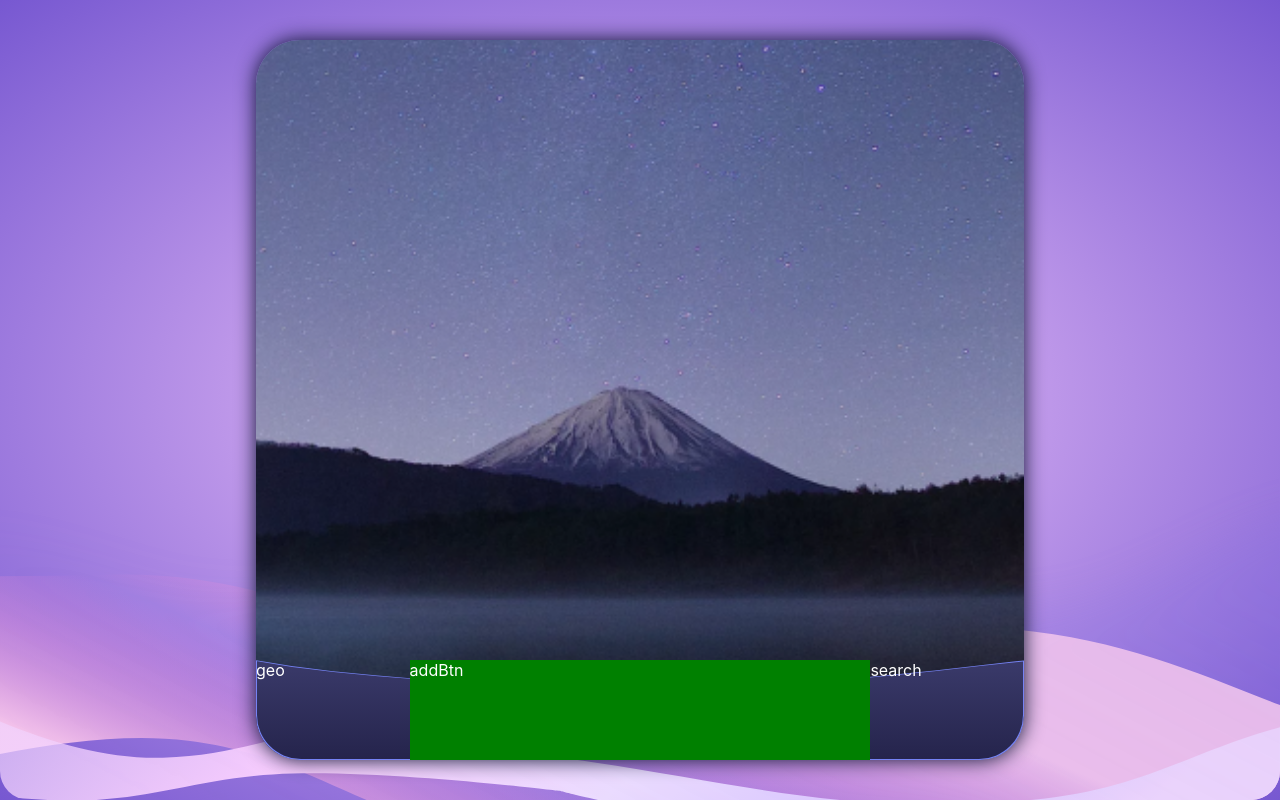
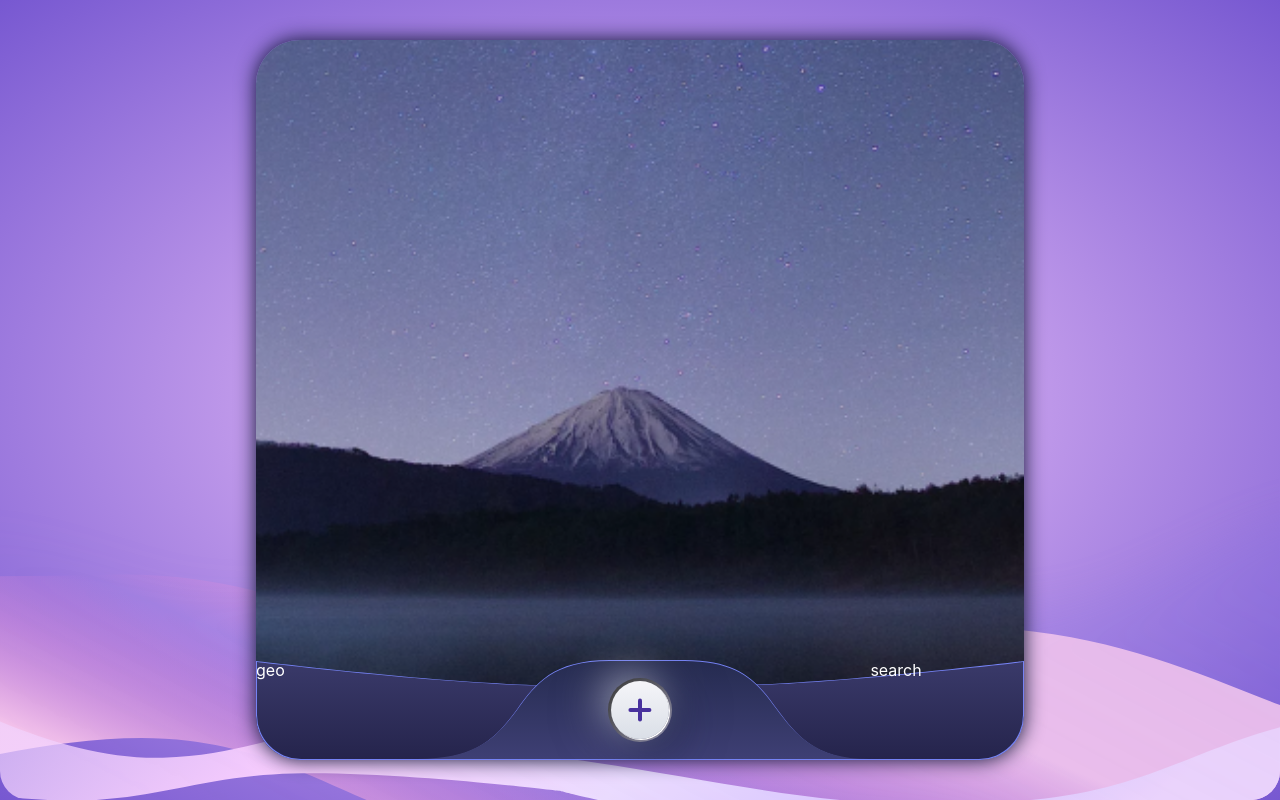
Before and after one commit to polPintero/pandateam_weather_forecast, a Vue app: page / in a window 1280 px wide. Built offline with nearby package versions, Linux system fonts and the light colour scheme.

Commit message:
basic created btn

```diff
--- a/src/components/moleculs/Menu/AddBtn.vue
+++ b/src/components/moleculs/Menu/AddBtn.vue
@@ -1,5 +1,17 @@
 <template>
-  <div class="add-btn__wrap">addBtn</div>
+  <div class="add-btn__wrap">
+    <div class="add-btn__container">
+      <div class="add-btn"></div>
+    </div>
+  </div>
+
+  <svg class="clip-path-only">
+    <clipPath id="add-btn-path" clipPathUnits="objectBoundingBox">
+      <path
+        d="M0.434,0 H0.597 C0.721,0,0.758,0.241,0.797,0.487 C0.838,0.741,0.88,1,1,1 H0.016 C0.151,1,0.193,0.741,0.234,0.487 C0.273,0.241,0.31,0,0.434,0"
+      ></path>
+    </clipPath>
+  </svg>
 </template>
 
 <script>
@@ -10,10 +22,79 @@ export default {
 
 <style lang="scss" scoped>
 .add-btn {
+  width: 100%;
+  height: 100%;
+  min-width: 100%;
+  border-radius: inherit;
+  position: relative;
+  cursor: pointer;
+  background-image: linear-gradient(#f5f5f9, #dadfe7);
+  filter: drop-shadow(-10px -10px 20px rgba(255, 255, 255, 0.5))
+    drop-shadow(10px 10px 20px rgba(13, 20, 49, 0.5));
+  box-shadow: 1px 1px 0.5px #ffffff;
+
+  &__container {
+    --size-btn: 64px;
+
+    width: var(--size-btn);
+    height: var(--size-btn);
+    min-width: var(--size-btn);
+    border-radius: 50%;
+    padding: 3px;
+    z-index: 1;
+
+    background: #48319d linear-gradient(135deg, #000000 16%, rgba(255, 255, 255, 0.76));
+  }
+
   &__wrap {
+    --border-width: 1px;
     width: 100%;
     height: 100%;
-    background-color: green;
+    position: relative;
+    display: flex;
+    justify-content: center;
+    flex-direction: column;
+    align-items: center;
+
+    &:before,
+    &:after {
+      content: '';
+      position: absolute;
+      clip-path: url(#add-btn-path);
+    }
+
+    &:after {
+      top: var(--border-width);
+      left: var(--border-width);
+      width: calc(100% - calc(var(--border-width) * 2));
+      height: calc(100% - calc(var(--border-width) * 2));
+      background: linear-gradient(#262c51, #3e3f74);
+    }
+
+    &:before {
+      top: 0;
+      left: 0;
+      width: 100%;
+      height: 100%;
+      background: #7582f4;
+    }
+  }
+
+  &:before,
+  &:after {
+    content: '';
+    position: absolute;
+    top: 50%;
+    left: 50%;
+    transform: translate(-50%, -50%);
+    width: MAX(20px, 40%);
+    height: 4px;
+    border-radius: 10px;
+    background: var(--color-primary);
+  }
+
+  &:after {
+    transform: translate(-50%, -50%) rotate(90deg);
   }
 }
 </style>
--- a/src/components/moleculs/Menu/Menu.vue
+++ b/src/components/moleculs/Menu/Menu.vue
@@ -1,11 +1,19 @@
 <template>
   <nav class="nav">
-    <ul class="menu">
+    <ul class="nav__menu">
       <li>geo</li>
       <li><AddBtn /></li>
       <li>search</li>
     </ul>
   </nav>
+
+  <svg class="clip-path-only">
+    <clipPath id="menu-path" clipPathUnits="objectBoundingBox">
+      <path
+        d="M0,0.011 C0,0.011,0.195,0.193,0.326,0.239 C0.393,0.262,0.432,0.273,0.5,0.273 C0.568,0.273,0.604,0.262,0.672,0.239 C0.802,0.193,1,0.011,1,0.011 V1 H0 V0.011"
+      ></path>
+    </clipPath>
+  </svg>
 </template>
 
 <script>
@@ -33,27 +41,8 @@ export default {
   &:after {
     content: '';
     position: absolute;
-    clip-path: polygon(
-      -0.2% 0%,
-      4.6% 6.1%,
-      10% 11.3%,
-      15.8% 15.6%,
-      22% 19.5%,
-      28% 22.9%,
-      34.6% 26.8%,
-      41.2% 29.4%,
-      48.8% 30.3%,
-      56.2% 29.4%,
-      62.2% 27.3%,
-      68.8% 23.8%,
-      75.6% 19.9%,
-      82.2% 15.2%,
-      88.4% 10.4%,
-      94.4% 5.2%,
-      100% 0.4%,
-      100.2% 100.9%,
-      0% 100.4%
-    );
+    clip-path: url(#menu-path);
+
     border-bottom-left-radius: inherit;
     border-bottom-right-radius: inherit;
   }
@@ -73,9 +62,8 @@ export default {
     height: 100%;
     background: #7582f4;
   }
-}
 
-.menu {
+  &__menu {
     position: relative;
     z-index: 1;
     width: 100%;
@@ -84,4 +72,5 @@ export default {
     display: grid;
     grid-template-columns: 1fr 3fr 1fr;
   }
+}
 </style>
--- a/src/styles/base.css
+++ b/src/styles/base.css
@@ -1,9 +1,10 @@
 :root {
-  --color-primary: #ffffff;
+  --txt-color-primary: #ffffff;
+  --color-primary: #48319d;
 }
 
 html {
-  color: var(--color-primary);
+  color: var(--txt-color-primary);
 }
 
 @media (prefers-color-scheme: dark) {
@@ -37,3 +38,8 @@ body {
   -webkit-font-smoothing: antialiased;
   -moz-osx-font-smoothing: grayscale;
 }
+
+.clip-path-only {
+  display: hidden;
+  position: absolute;
+}
```
Lines whose indentation alone changed are shown as unchanged.
